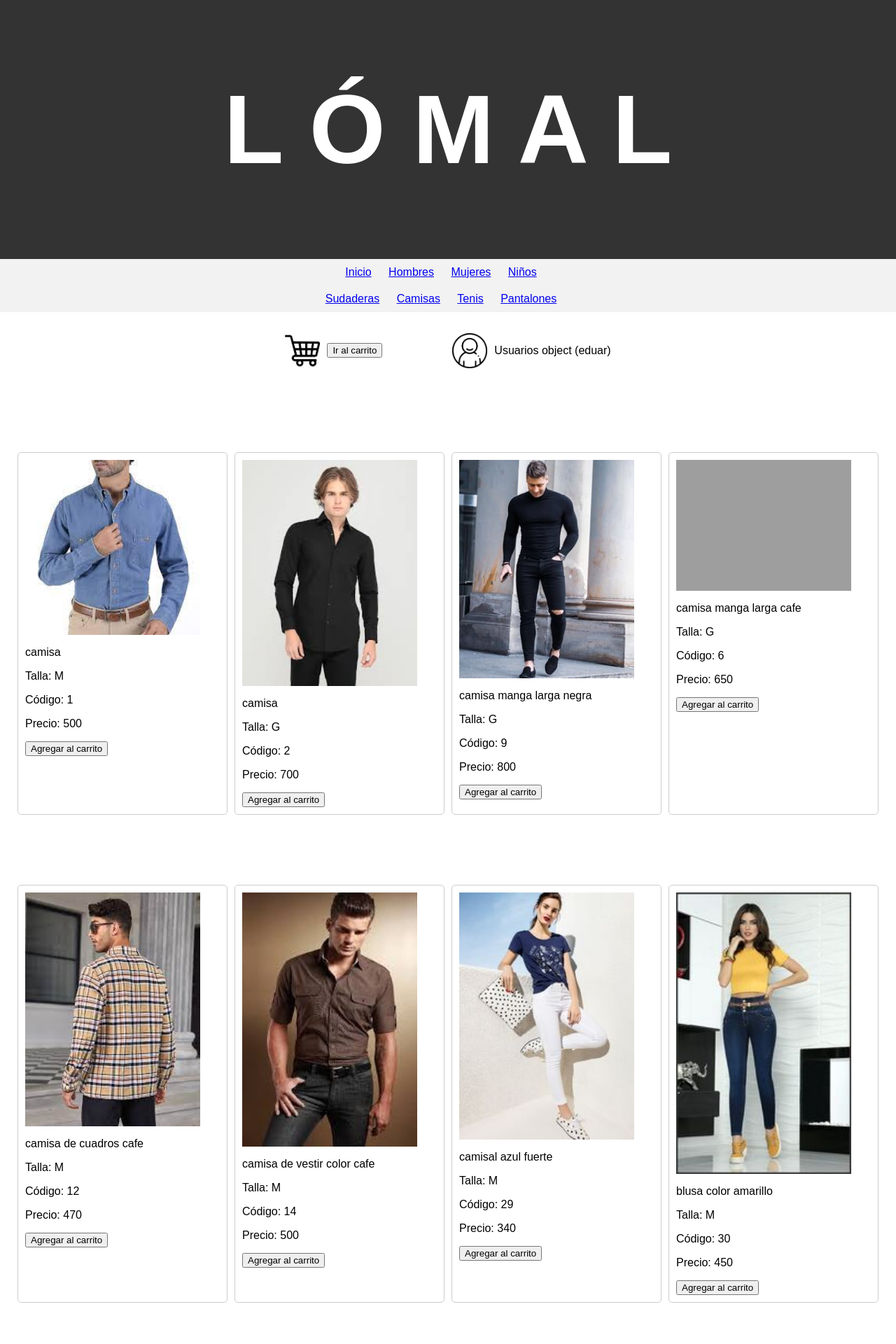
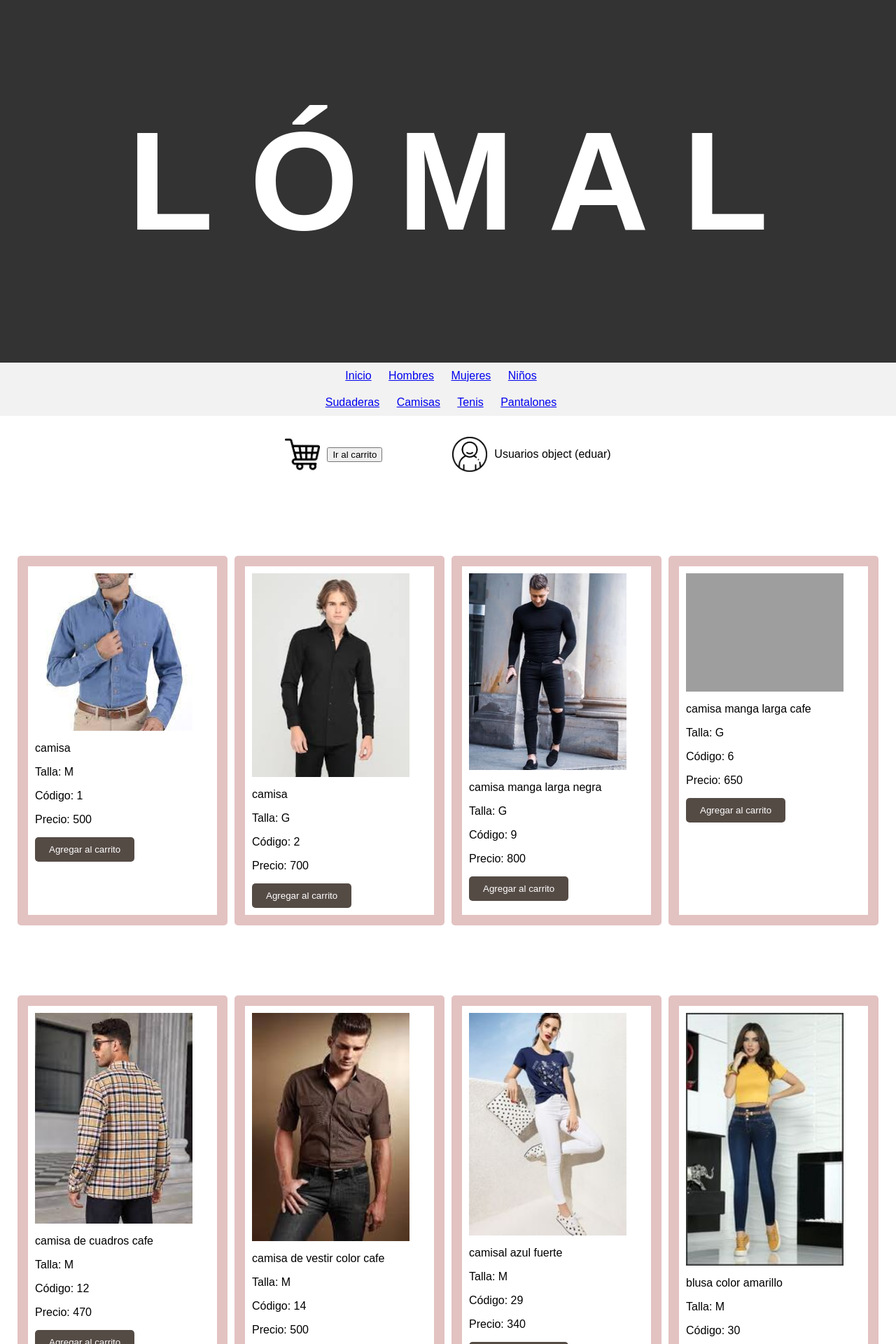
Before and after one commit to JoaquinVargas1/Lomal, a Django app: template Lomal/proyecto/appLomal/templates/tienda.html in a window 1280 px wide. Shown: the top 1920 px of the page at 70% size. Run offline with Django 4.2, Linux system fonts and the light colour scheme; the template is opened without the code that fills it: values that come from a table or form of the project are taken from there, others are empty; data comes from the database, SQL or seed files in the repository; grey boxes are pictures that could not be loaded.

Commit message:
Update tienda.css

```diff
--- a/Lomal/proyecto/appLomal/static/css/tienda.css
+++ b/Lomal/proyecto/appLomal/static/css/tienda.css
@@ -4,7 +4,7 @@
     padding: 0;
 }
 h1{
-    font-size: 140px;
+    font-size: 200px;
 }
 
 header {
@@ -40,7 +40,7 @@
 
 .producto {
     width: 300px;
-    border: 1px solid #ccc;
+    border: 15px solid #e3c2c2;
     border-radius: 5px;
     padding: 10px;
     margin-top: 100px;
@@ -83,3 +83,12 @@
     max-width: 300px;
     display: block;
 }
+
+.producto button {
+    background-color: rgb(85, 75, 69);
+    color: white;
+    border: none;
+    padding: 10px 20px;
+    cursor: pointer;
+    border-radius: 5px;
+}
```
